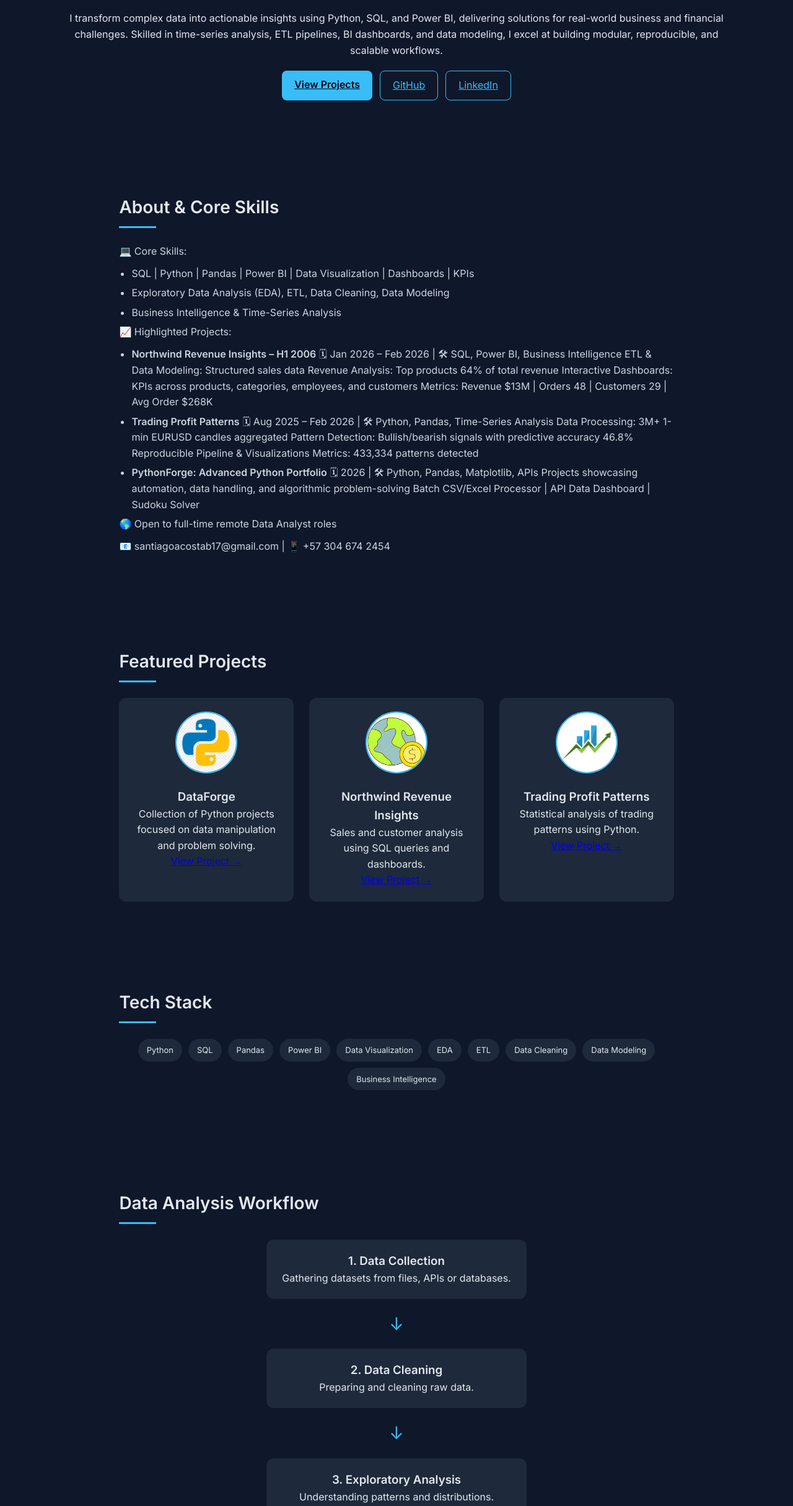
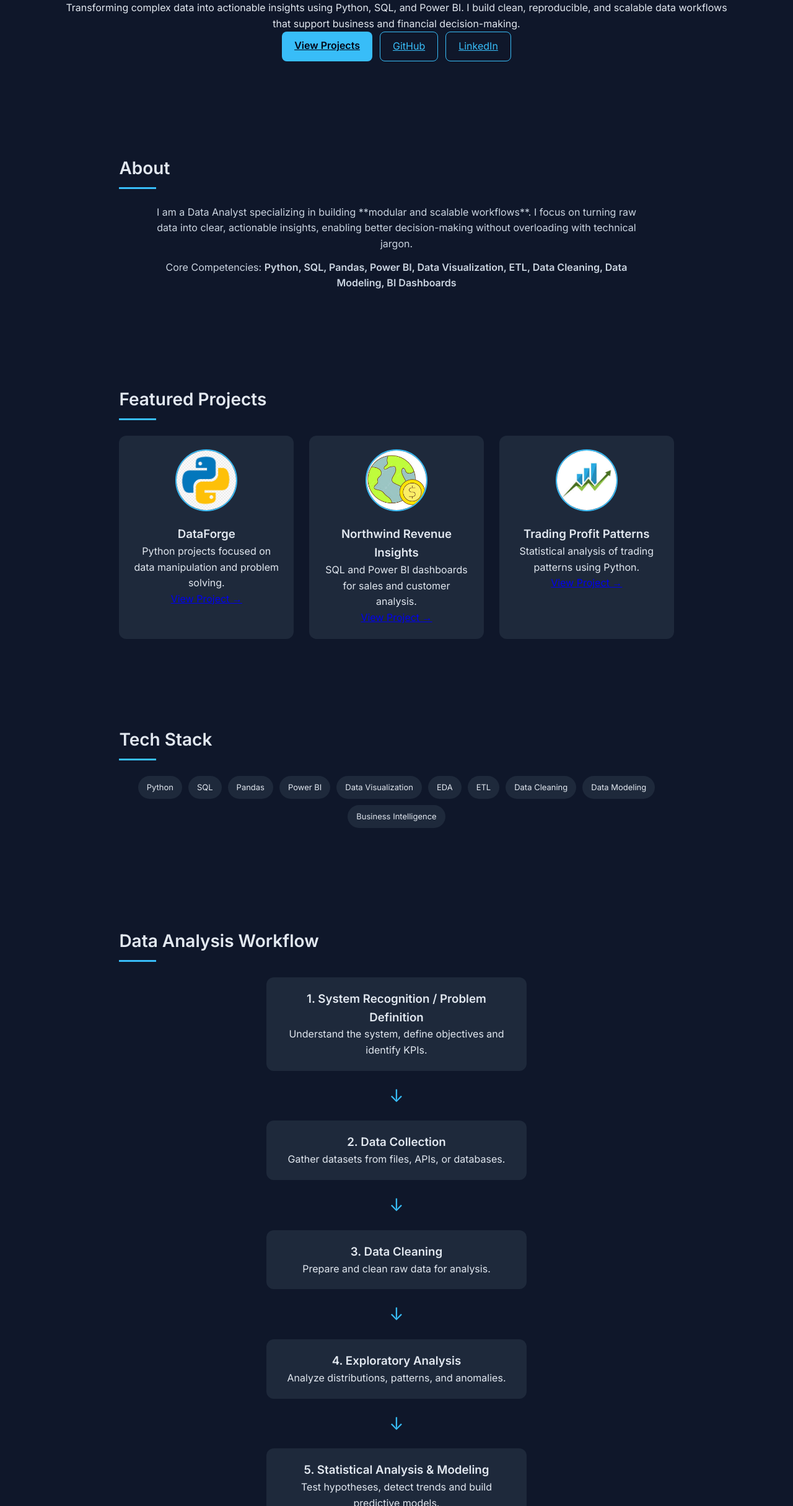
Before and after one commit to santiagoacostab17/santiagoacostab17.github.io, a plain HTML site: page index.html in a window 1280 px wide. Shown: the part 370-2800 px from the top of the page at 62% size. Drawn offline with Linux system fonts and the light colour scheme.

Commit message:
Update index.html

```diff
--- a/index.html
+++ b/index.html
@@ -2,26 +2,19 @@
 <html lang="en">
 
 <head>
-
 <meta charset="UTF-8">
 <meta name="viewport" content="width=device-width, initial-scale=1.0">
-
 <title>Santiago Acosta | Data Analyst</title>
-
 <link href="https://fonts.googleapis.com/css2?family=Inter:wght@300;400;600&display=swap" rel="stylesheet">
-
 <style>
-
 *{
   margin:0;
   padding:0;
   box-sizing:border-box;
 }
-
 html{
   scroll-behavior:smooth;
 }
-
 body{
   font-family:'Inter',sans-serif;
   background:#0f172a;
@@ -31,17 +24,14 @@ overflow-x:hidden;
 }
 
 /* HERO */
-
 .hero{
   padding:80px 8%;
   display:flex;
+  flex-direction:column;
   align-items:center;
-gap:30px;
-flex-wrap:wrap;
-justify-content:center;
   text-align:center;
+  gap:20px;
 }
-
 .profile-img{
   width:150px;
   height:150px;
@@ -50,26 +40,21 @@ object-fit:cover;
   border:3px solid #38bdf8;
   box-shadow:0 0 20px rgba(56,189,248,0.3);
 }
-
 .hero-text h1{
   font-size:42px;
-margin-bottom:10px;
+  margin-bottom:6px;
 }
-
 .hero-text h2{
-font-size:22px;
+  font-size:20px;
   color:#38bdf8;
   margin-bottom:15px;
 }
-
 .hero-buttons{
-margin-top:20px;
   display:flex;
   gap:12px;
   flex-wrap:wrap;
   justify-content:center;
 }
-
 .btn{
   background:#38bdf8;
   color:#020617;
@@ -77,34 +62,29 @@ padding:10px 20px;
   border-radius:8px;
   font-weight:600;
 }
-
 .btn-outline{
   border:1px solid #38bdf8;
   padding:10px 20px;
   border-radius:8px;
   color:#38bdf8;
 }
-
 .btn-outline:hover{
   background:#38bdf8;
   color:#020617;
 }
 
-/* SECTION */
-
+/* SECTIONS */
 .section{
   padding:70px 8%;
   max-width:1100px;
   margin:auto;
   scroll-margin-top:90px;
 }
-
 .section h2{
   margin-bottom:25px;
   font-size:28px;
   position:relative;
 }
-
 .section h2:after{
   content:"";
   display:block;
@@ -115,32 +95,24 @@ margin-top:8px;
 }
 
 /* ABOUT */
-
+.about-text{
+  max-width:800px;
+  margin:auto;
+  text-align:center;
+  font-size:16px;
+  color:#cbd5e1;
+}
 .about-text p{
   margin-bottom:12px;
-color:#cbd5e1;
-font-size:16px;
-line-height:1.5;
-}
-
-.about-text ul{
-margin-left:20px;
-list-style:disc;
-color:#cbd5e1;
-}
-
-.about-text ul li{
-margin-bottom:6px;
+  line-height:1.6;
 }
 
 /* PROJECTS */
-
 .projects{
   display:grid;
   grid-template-columns:repeat(auto-fit,minmax(260px,1fr));
   gap:25px;
 }
-
 .card{
   background:#1e293b;
   border-radius:12px;
@@ -148,12 +120,10 @@ padding:22px;
   text-align:center;
   transition:0.3s;
 }
-
 .card:hover{
   background:#334155;
   transform:translateY(-5px);
 }
-
 .project-img{
   width:100px;
   height:100px;
@@ -164,7 +134,6 @@ border:2px solid #38bdf8;
 }
 
 /* SKILLS */
-
 .skills{
   display:flex;
   flex-wrap:wrap;
@@ -172,7 +141,6 @@ gap:10px;
   margin-bottom:20px;
   justify-content:center;
 }
-
 .skill{
   background:#1e293b;
   padding:8px 14px;
@@ -181,14 +149,12 @@ font-size:13px;
 }
 
 /* WORKFLOW */
-
 .workflow{
   display:flex;
   flex-direction:column;
   align-items:center;
   gap:18px;
 }
-
 .step{
   background:#1e293b;
   padding:20px;
@@ -197,14 +163,12 @@ width:100%;
   max-width:420px;
   text-align:center;
 }
-
 .arrow{
   font-size:28px;
   color:#38bdf8;
 }
 
 /* FOOTER */
-
 footer{
   padding:40px;
   text-align:center;
@@ -213,144 +177,67 @@ font-size:14px;
 }
 
 /* MOBILE */
-
 @media (max-width:768px){
-
-.hero-text h1{
-font-size:34px;
+  .hero-text h1{font-size:34px;}
+  .hero-text h2{font-size:18px;}
+  .profile-img{width:130px;height:130px;}
+  .projects{grid-template-columns:1fr;}
+  .skills{justify-content:center;}
 }
-
-.hero-text h2{
-font-size:18px;
-}
-
-.profile-img{
-width:130px;
-height:130px;
-}
-
-.projects{
-grid-template-columns:1fr;
-}
-
-.skills{
-justify-content:center;
-}
-
-}
-
 </style>
-
 </head>
 
 <body>
 
 <section class="hero">
-
 <img class="profile-img" src="images/profile.jpg" alt="Santiago Acosta">
-
 <div class="hero-text">
-
 <h1>Santiago Acosta</h1>
-<h2>📊 Data Analyst | Quantitative & Business Intelligence Specialist</h2>
-
-<p>
-I transform complex data into actionable insights using Python, SQL, and Power BI, delivering solutions for real-world business and financial challenges. Skilled in time-series analysis, ETL pipelines, BI dashboards, and data modeling, I excel at building modular, reproducible, and scalable workflows.
-</p>
-
+<h2>📊 Data Analyst | Business & Quantitative Intelligence</h2>
+<p>Transforming complex data into actionable insights using Python, SQL, and Power BI. I build clean, reproducible, and scalable data workflows that support business and financial decision-making.</p>
 <div class="hero-buttons">
 <a class="btn" href="#projects">View Projects</a>
 <a class="btn-outline" href="https://github.com/santiagoacostab17" target="_blank">GitHub</a>
 <a class="btn-outline" href="https://www.linkedin.com/in/santiagoacostab17" target="_blank">LinkedIn</a>
 </div>
-
 </div>
-
 </section>
 
 <section class="section" id="about">
-
-<h2>About & Core Skills</h2>
-
+<h2>About</h2>
 <div class="about-text">
-<p>💻 Core Skills:</p>
-<ul>
-<li>SQL | Python | Pandas | Power BI | Data Visualization | Dashboards | KPIs</li>
-<li>Exploratory Data Analysis (EDA), ETL, Data Cleaning, Data Modeling</li>
-<li>Business Intelligence & Time-Series Analysis</li>
-</ul>
-
-<p>📈 Highlighted Projects:</p>
-
-<ul>
-<li>
-<strong>Northwind Revenue Insights – H1 2006</strong>
-🗓 Jan 2026 – Feb 2026 | 🛠 SQL, Power BI, Business Intelligence
-ETL & Data Modeling: Structured sales data
-Revenue Analysis: Top products 64% of total revenue
-Interactive Dashboards: KPIs across products, categories, employees, and customers
-Metrics: Revenue $13M | Orders 48 | Customers 29 | Avg Order $268K
-</li>
-<li>
-<strong>Trading Profit Patterns</strong>
-🗓 Aug 2025 – Feb 2026 | 🛠 Python, Pandas, Time-Series Analysis
-Data Processing: 3M+ 1-min EURUSD candles aggregated
-Pattern Detection: Bullish/bearish signals with predictive accuracy 46.8%
-Reproducible Pipeline & Visualizations
-Metrics: 433,334 patterns detected
-</li>
-<li>
-<strong>PythonForge: Advanced Python Portfolio</strong>
-🗓 2026 | 🛠 Python, Pandas, Matplotlib, APIs
-Projects showcasing automation, data handling, and algorithmic problem-solving
-Batch CSV/Excel Processor | API Data Dashboard | Sudoku Solver
-</li>
-</ul>
-
-<p>🌎 Open to full-time remote Data Analyst roles</p>
-<p>📧 santiagoacostab17@gmail.com | 📱 +57 304 674 2454</p>
-
+<p>I am a Data Analyst specializing in building **modular and scalable workflows**. I focus on turning raw data into clear, actionable insights, enabling better decision-making without overloading with technical jargon.</p>
+<p>Core Competencies: <strong>Python, SQL, Pandas, Power BI, Data Visualization, ETL, Data Cleaning, Data Modeling, BI Dashboards</strong></p>
 </div>
-
 </section>
 
 <section class="section" id="projects">
-
 <h2>Featured Projects</h2>
-
 <div class="projects">
-
 <div class="card">
 <img class="project-img" src="images/dataforge.jpg" alt="DataForge">
 <h3>DataForge</h3>
-<p>Collection of Python projects focused on data manipulation and problem solving.</p>
+<p>Python projects focused on data manipulation and problem solving.</p>
 <a href="https://github.com/santiagoacostab17/dataforge" target="_blank">View Project →</a>
 </div>
-
 <div class="card">
 <img class="project-img" src="images/northwind.jpg" alt="Northwind Revenue Insights">
 <h3>Northwind Revenue Insights</h3>
-<p>Sales and customer analysis using SQL queries and dashboards.</p>
+<p>SQL and Power BI dashboards for sales and customer analysis.</p>
 <a href="https://github.com/santiagoacostab17/Northwind-Revenue-Insights" target="_blank">View Project →</a>
 </div>
-
 <div class="card">
 <img class="project-img" src="images/trading.jpg" alt="Trading Profit Patterns">
 <h3>Trading Profit Patterns</h3>
 <p>Statistical analysis of trading patterns using Python.</p>
 <a href="https://github.com/santiagoacostab17/Trading-Profit-Patterns" target="_blank">View Project →</a>
 </div>
-
 </div>
-
 </section>
 
 <section class="section" id="skills">
-
 <h2>Tech Stack</h2>
-
 <div class="skills">
-
 <div class="skill">Python</div>
 <div class="skill">SQL</div>
 <div class="skill">Pandas</div>
@@ -361,75 +248,53 @@ Batch CSV/Excel Processor | API Data Dashboard | Sudoku Solver
 <div class="skill">Data Cleaning</div>
 <div class="skill">Data Modeling</div>
 <div class="skill">Business Intelligence</div>
-
 </div>
-
 </section>
 
 <section class="section" id="workflow">
-
 <h2>Data Analysis Workflow</h2>
-
 <div class="workflow">
-
 <div class="step">
-<h3>1. Data Collection</h3>
-<p>Gathering datasets from files, APIs or databases.</p>
+<h3>1. System Recognition / Problem Definition</h3>
+<p>Understand the system, define objectives and identify KPIs.</p>
 </div>
-
 <div class="arrow">↓</div>
-
 <div class="step">
-<h3>2. Data Cleaning</h3>
-<p>Preparing and cleaning raw data.</p>
+<h3>2. Data Collection</h3>
+<p>Gather datasets from files, APIs, or databases.</p>
 </div>
-
 <div class="arrow">↓</div>
-
 <div class="step">
-<h3>3. Exploratory Analysis</h3>
-<p>Understanding patterns and distributions.</p>
+<h3>3. Data Cleaning</h3>
+<p>Prepare and clean raw data for analysis.</p>
 </div>
-
 <div class="arrow">↓</div>
-
 <div class="step">
-<h3>4. Statistical Analysis</h3>
-<p>Evaluating trends and relationships.</p>
+<h3>4. Exploratory Analysis</h3>
+<p>Analyze distributions, patterns, and anomalies.</p>
 </div>
-
 <div class="arrow">↓</div>
-
 <div class="step">
-<h3>5. Visualization</h3>
-<p>Building charts and dashboards.</p>
+<h3>5. Statistical Analysis & Modeling</h3>
+<p>Test hypotheses, detect trends and build predictive models.</p>
 </div>
-
 <div class="arrow">↓</div>
-
 <div class="step">
-<h3>6. Insights</h3>
-<p>Communicating insights to support decisions.</p>
+<h3>6. Visualization & Insights</h3>
+<p>Create dashboards and communicate actionable insights.</p>
 </div>
-
 </div>
-
 </section>
 
 <section class="section" id="contact">
-
 <h2>Contact</h2>
-
 <p>Email: santiagoacostab17@gmail.com</p>
 <p>GitHub: <a href="https://github.com/santiagoacostab17">github.com/santiagoacostab17</a></p>
 <p>LinkedIn: <a href="https://www.linkedin.com/in/santiagoacostab17">linkedin.com/in/santiagoacostab17</a></p>
-
 </section>
 
 <footer>
-
 <p>© 2026 Santiago Acosta — Data Analyst Portfolio</p>
-
 </footer>
 
 </body>
```
Lines whose indentation alone changed are shown as unchanged.
